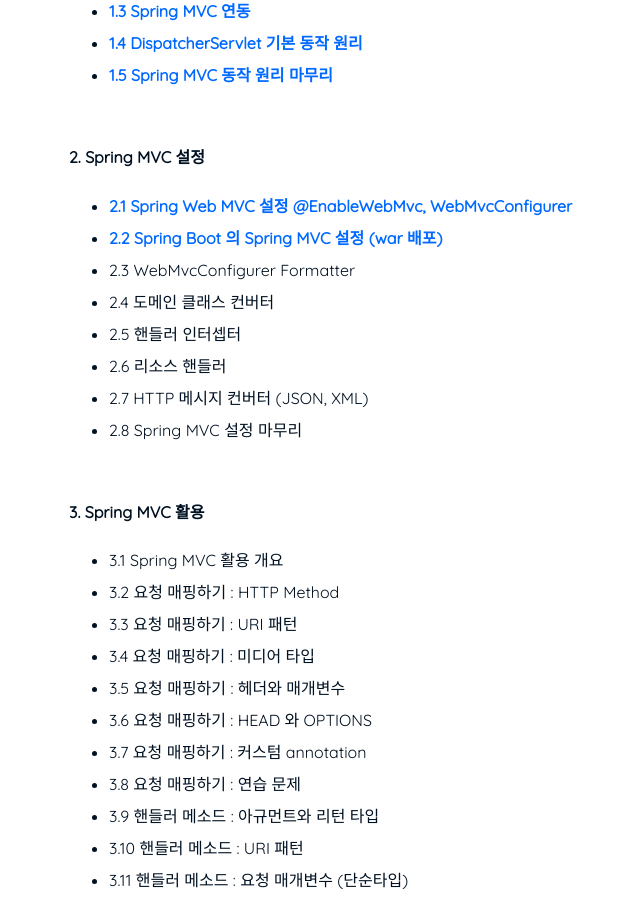
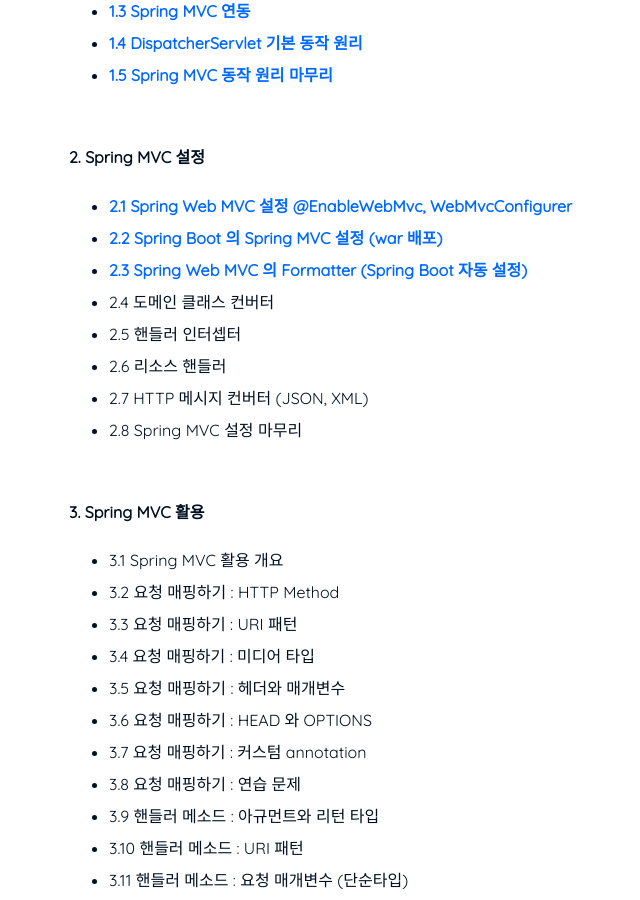
Before and after one commit to nimkoes/portfolio, a Jekyll site: the page built from _posts/2021-06-17-spring_web_mvc.md, in a window 1280 px wide and 900 px high, scrolled down 1064 px. Shown: the whole window, without its empty margins (171-811 px from the left). Built offline with Jekyll 4.4.1, drawn with Linux system fonts in a browser that asks for light colours.

Commit message:
mod post

```diff
--- a/_posts/2021-06-17-spring_web_mvc.md
+++ b/_posts/2021-06-17-spring_web_mvc.md
@@ -35,7 +35,7 @@
 #### 2. Spring MVC 설정
   - [2.1 Spring Web MVC 설정 @EnableWebMvc, WebMvcConfigurer][link_spring_web_mvc_006]
   - [2.2 Spring Boot 의 Spring MVC 설정 (war 배포)][link_spring_web_mvc_007]
-  - 2.3 WebMvcConfigurer Formatter
+  - [2.3 Spring Web MVC 의 Formatter (Spring Boot 자동 설정)][link_spring_web_mvc_008]
   - 2.4 도메인 클래스 컨버터
   - 2.5 핸들러 인터셉터
   - 2.6 리소스 핸들러
@@ -85,3 +85,4 @@
 
 [link_spring_web_mvc_006]:https://xxxelppa.tistory.com/326
 [link_spring_web_mvc_007]:https://xxxelppa.tistory.com/327
+[link_spring_web_mvc_008]:https://xxxelppa.tistory.com/328
```
